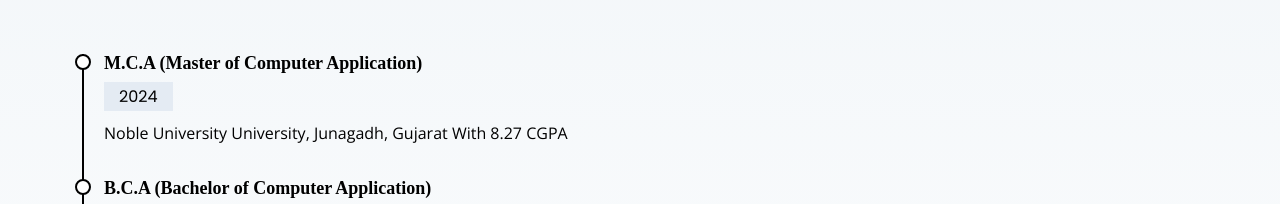
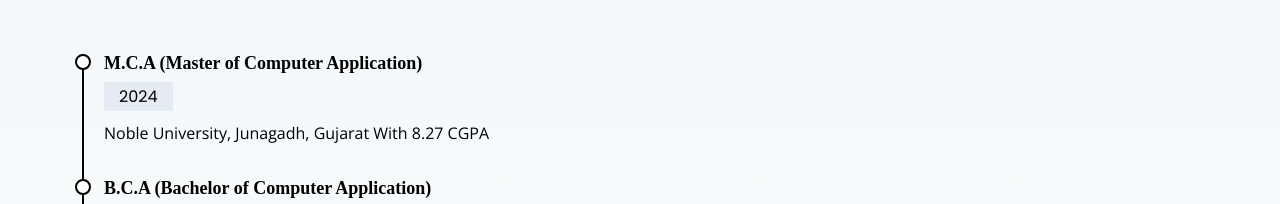
Before and after one commit to bhavya6120/CV, a plain HTML site: page index.html in a window 1280 px wide. Shown: the part 2060-2264 px from the top of the page. Drawn offline with nearby package versions, Linux system fonts and the light colour scheme; a web font is replaced by a local one.

Commit message:
Add files via upload

```diff
--- a/index.html
+++ b/index.html
@@ -130,7 +130,7 @@
             <div class="resume-item">
               <h4>M.C.A (Master of Computer Application)</h4>
               <h5>2024</h5>
-              <p>Noble University University, Junagadh, Gujarat With 8.27 CGPA</p>
+              <p>Noble University, Junagadh, Gujarat With 8.27 CGPA</p>
               <p></p>
             </div>
             <div class="resume-item">
```
